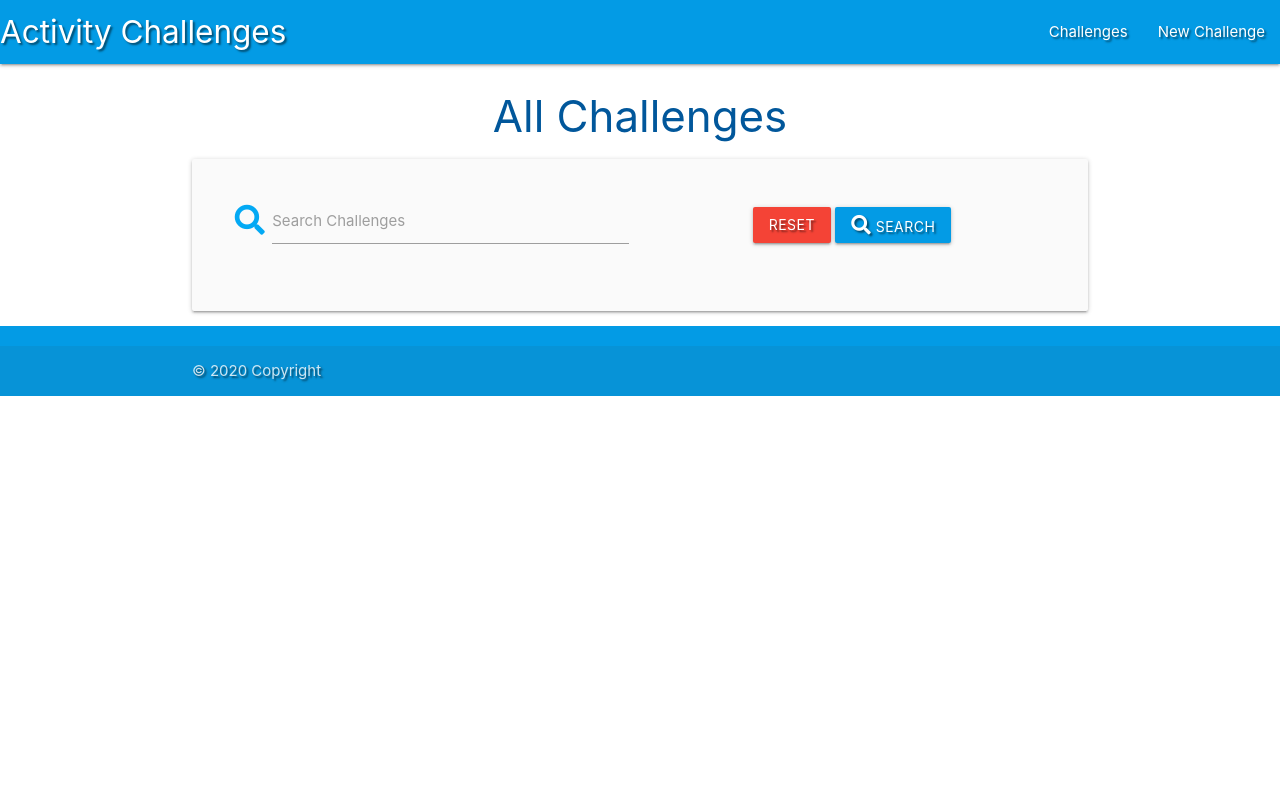
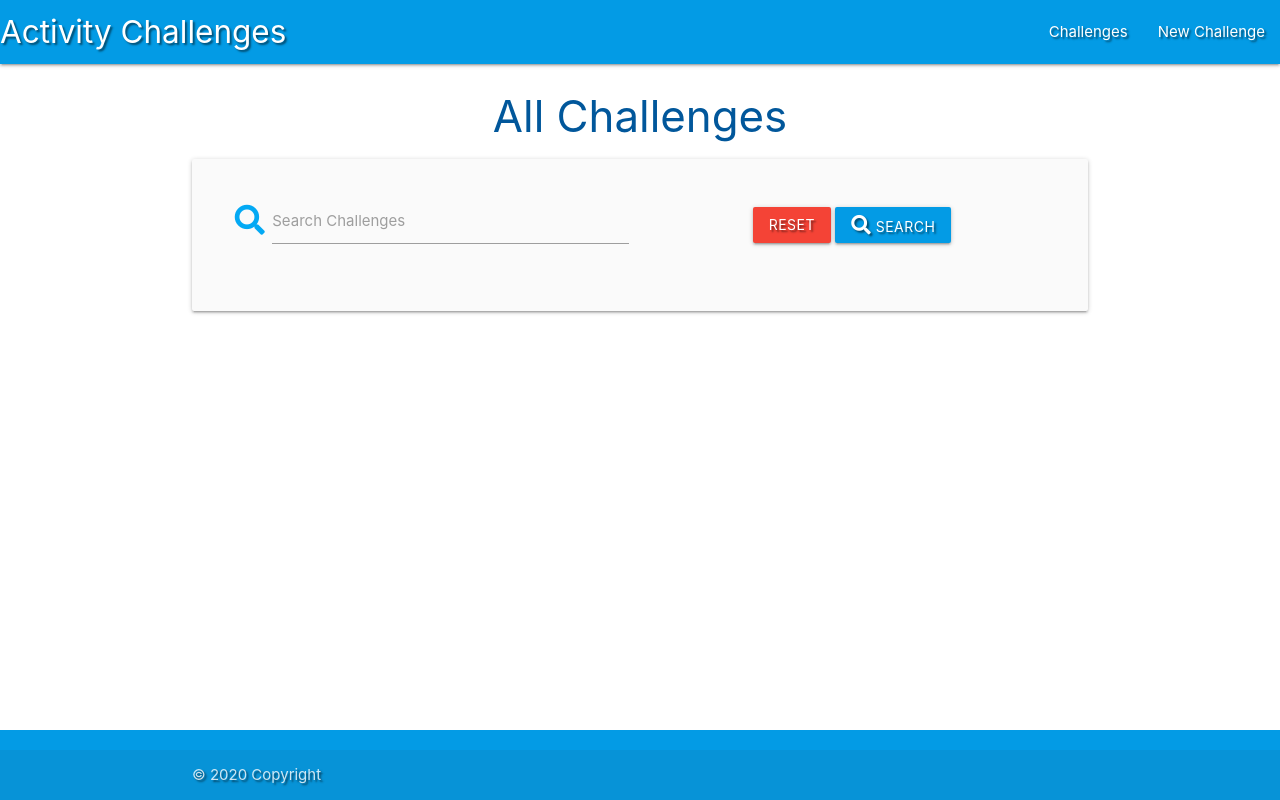
Before and after one commit to boomernag/activity-challenges, a Flask app: page / in a window 1280 px wide. Run offline with Flask 2, Linux system fonts and the light colour scheme; data that the repository does not hold is empty; some libraries are stand-ins or nearby versions.

Commit message:
Fixed footer

```diff
--- a/app.py
+++ b/app.py
@@ -60,6 +60,7 @@ def edit_challenge(challenge_id):
         }
         mongo.db.challenges.update({"_id": ObjectId(challenge_id)}, submit)
         flash("Challenge Successfully Updated")
+        return redirect(url_for("get_challenges"))
 
     challenge = mongo.db.challenges.find_one({"_id": ObjectId(challenge_id)})
     return render_template("edit_challenge.html", value=checkedTime, challenge=challenge, times=[1, 5, 10, 15], checked=checkedTime)
--- a/static/css/style.css
+++ b/static/css/style.css
@@ -28,3 +28,13 @@
     position: relative;
     margin-left: 10%;
 }
+
+  body {
+    display: flex;
+    min-height: 100vh;
+    flex-direction: column;
+  }
+
+  main {
+    flex: 1 0 auto;
+  }
```
Also changed, not shown: templates/base.html (indentation only).
